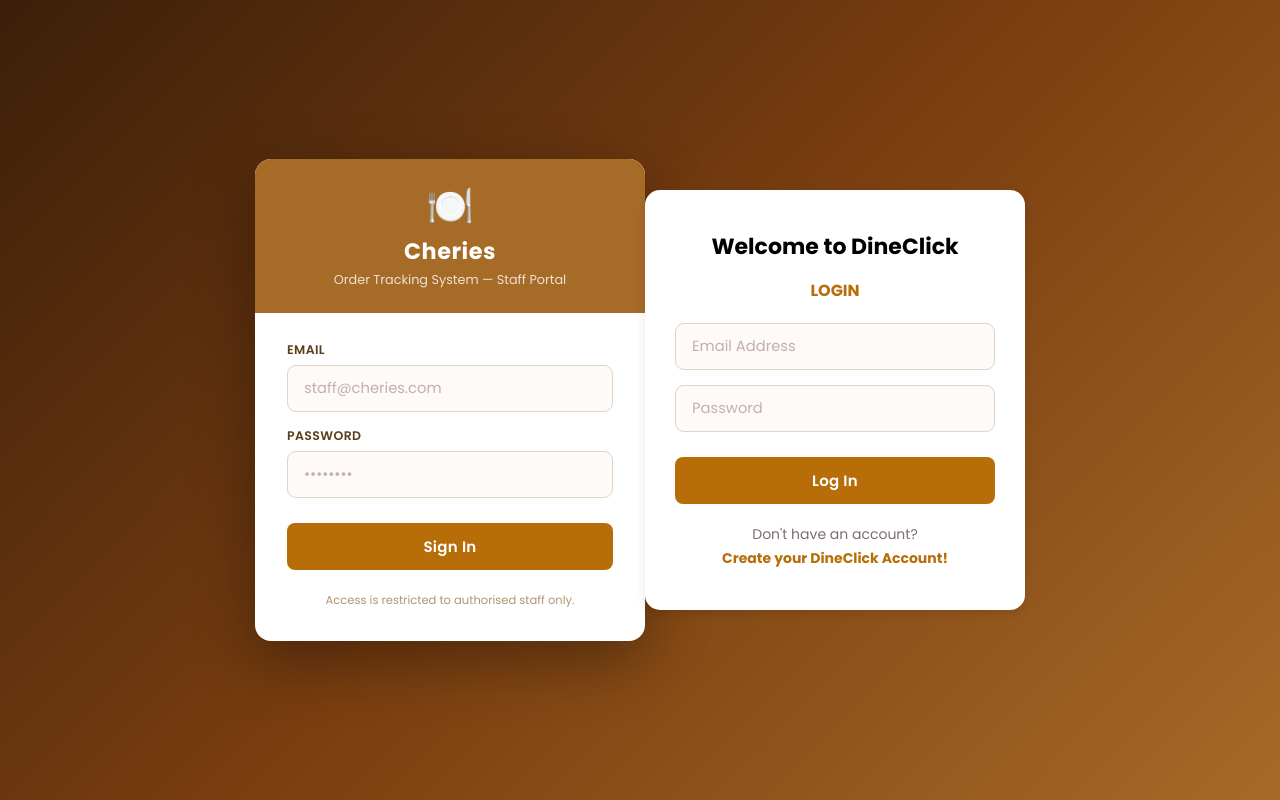
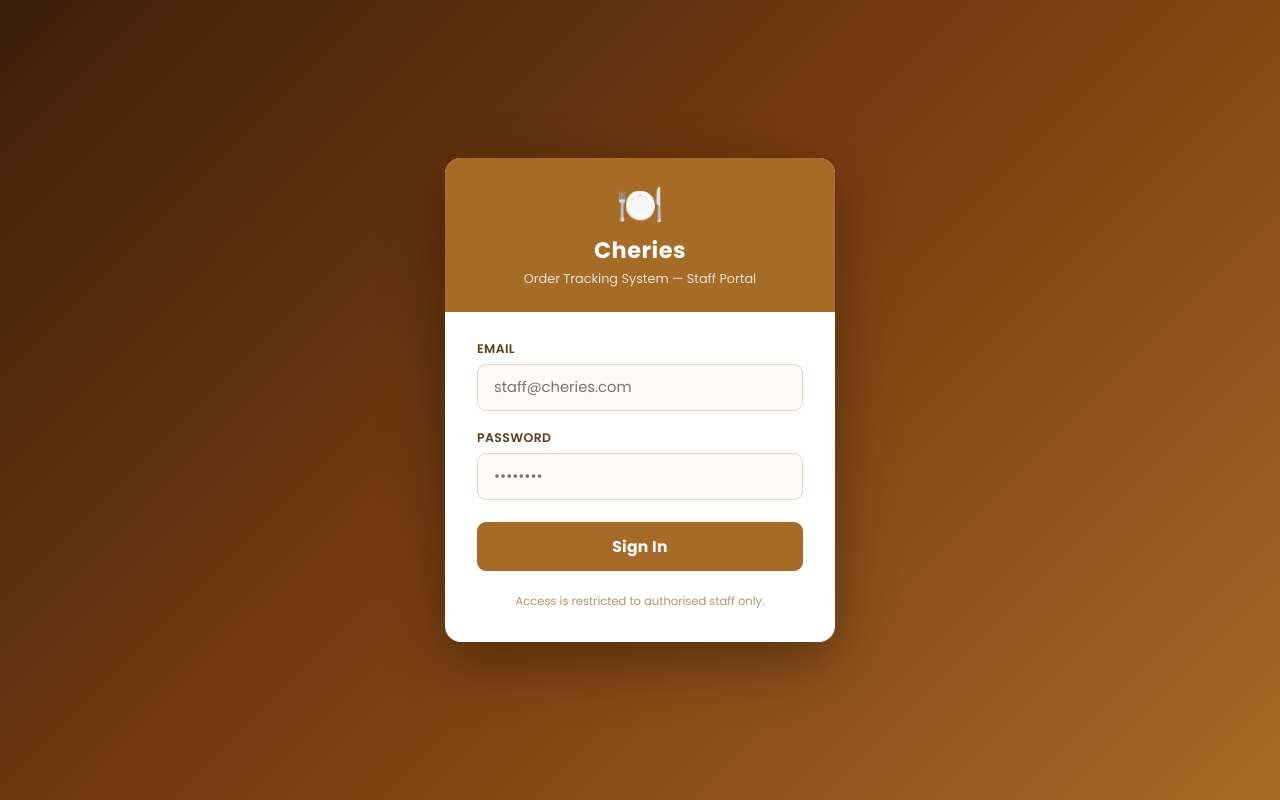
Before and after one commit to ceto-31/CheriesOrderTrackingSystem, a PHP site: page /CheriesOrderTrackingSystem/login.php in a window 1280 px wide. Run offline with PHP 8.4, Linux system fonts and the light colour scheme.

Commit message:
Remove old DineClick login block, reset admin password hash

```diff
--- a/login.php
+++ b/login.php
@@ -232,168 +232,3 @@ if ($_SERVER['REQUEST_METHOD'] == 'POST') {
 
 </body>
 </html>
-
-  <style>
-    body {
-      font-family: 'Poppins', sans-serif;
-      background-color: #F2F2F2;
-      display: flex;
-      justify-content: center;
-      align-items: center;
-      min-height: 100vh;
-      margin: 0;
-    }
-
-    .login-container {
-      text-align: center;
-      width: 90%;
-      max-width: 380px;
-      background: #fff;
-      padding: 40px 30px;
-      border-radius: 15px;
-      box-shadow: 0 4px 10px rgba(0,0,0,0.1);
-    }
-
-    h2 {
-      font-size: 22px;
-      font-weight: 700;
-      color: #000000;
-      margin-bottom: 10px;
-    }
-
-    h3 {
-      color: #B76E09;
-      text-align: center;
-      font-size: 16px;
-      font-weight: 700;
-      margin-top: 15px;
-      margin-bottom: 20px;
-    }
-
-    .form-group {
-      margin-bottom: 15px;
-      text-align: left;
-    }
-
-    label {
-      display: block;
-      margin-bottom: 5px;
-      color: #7D6E6E;
-      font-size: 14px;
-      font-weight: 500;
-    }
-
-    input {
-      width: 100%;
-      padding: 12px;
-      border: none;
-      border-radius: 25px;
-      background-color: #D9D9D9;
-      font-size: 14px;
-      outline: none;
-      color: #000;
-    }
-
-    input::placeholder {
-      color: #C4AFAF;
-    }
-
-    .login-btn {
-      display: inline-block;
-      background-color: #B76E09;
-      color: #fff;
-      border: none;
-      padding: 12px 30px;
-      border-radius: 8px;
-      text-decoration: none;
-      font-weight: 600;
-      transition: 0.3s;
-      cursor: pointer;
-      width: 100%;
-      margin-top: 10px;
-      font-size: 15px;
-    }
-
-    .login-btn:hover {
-      background-color: #8C5608;
-    }
-
-    .forgot {
-      display: block;
-      margin-top: 15px;
-      color: #7D6E6E;
-      font-size: 13px;
-      text-decoration: none;
-    }
-
-    .forgot:hover {
-      color: #B76E09;
-    }
-
-    .question {
-      margin-top: 20px;
-      color: #7D6E6E;
-      font-size: 14px;
-    }
-
-    .create {
-      color: #B76E09;
-      font-size: 14px;
-      text-decoration: none;
-      font-weight: 600;
-    }
-
-    .create:hover {
-      text-decoration: underline;
-    }
-
-    .alert {
-      padding: 12px;
-      border-radius: 8px;
-      margin-bottom: 15px;
-      font-size: 14px;
-    }
-
-    .alert-error {
-      background-color: #f8d7da;
-      color: #721c24;
-      border: 1px solid #f5c6cb;
-    }
-
-    .alert-success {
-      background-color: #d4edda;
-      color: #155724;
-      border: 1px solid #c3e6cb;
-    }
-  </style>
-</head>
-<body>
-  <div class="login-container">
-    <h2>Welcome to DineClick</h2>
-    <h3>LOGIN</h3>
-
-    <?php if (!empty($error)): ?>
-      <div class="alert alert-error"><?php echo $error; ?></div>
-    <?php endif; ?>
-
-    <?php if (isset($_SESSION['success'])): ?>
-      <div class="alert alert-success"><?php echo $_SESSION['success']; unset($_SESSION['success']); ?></div>
-    <?php endif; ?>
-
-    <form method="POST" action="">
-      <div class="form-group">
-        <input type="email" name="email" placeholder="Email Address" required>
-      </div>
-      <div class="form-group">
-        <input type="password" name="password" placeholder="Password" required>
-      </div>
-      <button type="submit" class="login-btn">Log In</button>
-    </form>
-
-    <p class="question">Don't have an account?</p>
-    <a href="register.php" class="create">
-      <b>Create your DineClick Account!</b>
-    </a>
-  </div>
-</body>
-</html>
```
